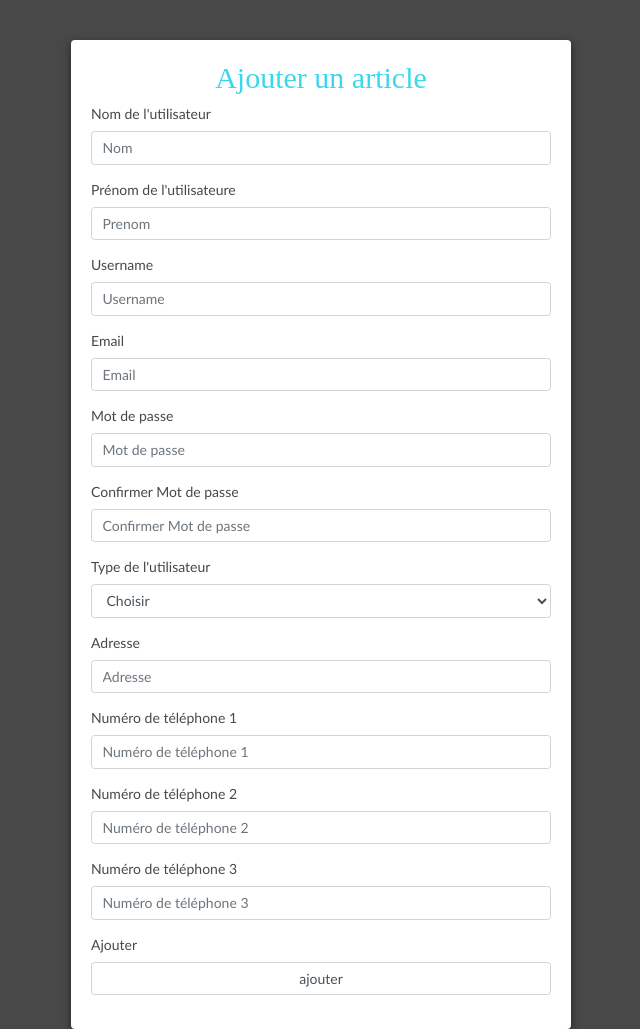
After one commit to Lamiaselm/Excellence, a PHP site: page /RegisterPage.php in a window 1280 px wide. The commit adds this page. Shown: the whole page, without its empty margins (319-959 px from the left). Run offline with PHP 8.4, Linux system fonts and the light colour scheme.

Commit message:
add user register

```diff
--- a/Controllers/UserController.php
+++ b/Controllers/UserController.php
@@ -44,5 +44,14 @@ class UserController{
 
         return $auth;
     }
+    public function register($nom,$prenom,$user_name,$email,$mdp,$mdp_confirmer,$type,$adresse,$tel1,$tel2,$tel3)
+    {  if($mdp==$mdp_confirmer)
+        {   $mdp_hash=hash('md5',$mdp);
+            user::register($nom,$prenom,$user_name,$email,$mdp_hash,$adresse,$tel1,$tel2,$tel3,$type);
+            echo "user added";
+        }else {
+            echo "user not added";
+        }
+    }
 
 }
--- a/Models/User.php
+++ b/Models/User.php
@@ -12,9 +12,9 @@ class user{
 
     public function login($email,$mdp){
         $db =Db::connect();
-       echo $mdp;
+
         $mdp_hash=hash('md5',$mdp);
-        echo $mdp_hash;
+
         $requete = "SELECT * FROM users WHERE email = '$email' AND mdp = '$mdp_hash'";
         $users= Db::execute_query($requete);
         foreach ($users as $user) {
@@ -24,7 +24,13 @@ class user{
         }
         return $users;
     }
+    public function register($nom,$prenom,$user_name,$email,$mdp,$adresse,$tel1,$tel2,$tel3,$type)
+    {
+        $db =Db::connect();
+        $query="INSERT INTO users (nom,prenom,user_name,email,mdp,adresse,tel1,tel2,tel3,type) VALUES ('$nom','$prenom','$user_name','$email','$mdp','$adresse','$tel1','$tel2','$tel3','$type')";
+        $err = Db::execute_query($query);
 
+    }
     public function getUserById($id){
         $requete = "SELECT * FROM users WHERE ID_user = '$id' LIMIT 1";
         return Db::execute_query($requete)[0];
--- a/Views/AdminPage.php
+++ b/Views/AdminPage.php
@@ -57,7 +57,7 @@ if(!isset( $_SESSION['auth'])) {
     </div>
     <div class="row">
               <div class="col-md-10 container-categ">
-              <a href="">
+              <a href="RegisterPage.php">
                    <div class="card-admin">
                         <img src="../Assets/images/application.png" alt="icon">
                         <h2>Gestion des utilisateurs</h2>
@@ -75,7 +75,7 @@ if(!isset( $_SESSION['auth'])) {
                         <h2>Gestion de la page contact</h2>
                    </div>
                    </a>
-                   <a href="">
+                   <a href="DiaporamaImagePage.php">
                    <div class="card-admin">
                         <img src="../Assets/images/application.png" alt="icon">
                         <h2>Catégorie paramètres</h2>
--- /dev/null
+++ b/Views/RegisterPage.php
@@ -0,0 +1,103 @@
+<?php
+
+session_start();
+?>
+<!DOCTYPE html>
+<html lang="en">
+<head>
+    <meta charset="UTF-8">
+    <meta http-equiv="X-UA-Compatible" content="IE=edge">
+    <meta name="viewport" content="width=device-width, initial-scale=1, shrink-to-fit=no">
+    <link rel="stylesheet" href="https://stackpath.bootstrapcdn.com/bootstrap/4.3.1/css/bootstrap.min.css" integrity="sha384-ggOyR0iXCbMQv3Xipma34MD+dH/1fQ784/j6cY/iJTQUOhcWr7x9JvoRxT2MZw1T" crossorigin="anonymous">
+    <link   href="../Assets/Excellence-style.css" rel="stylesheet" type="text/css"/>
+    <script src="https://ajax.googleapis.com/ajax/libs/jquery/3.5.1/jquery.min.js"></script>
+    <script src="https://cdnjs.cloudflare.com/ajax/libs/popper.js/1.16.0/umd/popper.min.js"></script>
+    <script src="https://maxcdn.bootstrapcdn.com/bootstrap/4.5.2/js/bootstrap.min.js"></script>
+    <title>Register page</title>
+</head>
+    <body style="background-color: #494848;">
+
+     <div class="article-container" style="height:100%;">
+     <h2>Ajouter un article</h2>
+     <form method="POST" enctype="multipart/form-data">
+  <div class="form-group">
+    <label for="exampleFormControlInput1">Nom de l'utilisateur</label>
+    <input type="text" class="form-control" name="nom" placeholder="Nom">
+  </div>
+  <div class="form-group">
+    <label for="exampleFormControlInput1">Prénom de l'utilisateure</label>
+    <input type="text" class="form-control" name="prenom" placeholder="Prenom">
+  </div>
+  <div class="form-group">
+    <label for="exampleFormControlInput1">Username</label>
+    <input type="text" class="form-control" name="user_name" placeholder="Username">
+  </div>
+  <div class="form-group">
+    <label for="exampleFormControlInput1">Email</label>
+    <input type="email" class="form-control" name="email" placeholder="Email">
+  </div>
+  <div class="form-group">
+    <label for="exampleFormControlInput1">Mot de passe</label>
+    <input type="password" class="form-control" name="mdp" placeholder="Mot de passe">
+  </div>
+  <div class="form-group">
+    <label for="exampleFormControlInput1">Confirmer Mot de passe</label>
+    <input type="password" class="form-control" name="mdp_confirmer" placeholder="Confirmer Mot de passe">
+  </div>
+  <div class="form-group">
+    <label for="exampleFormControlSelect1">Type de l'utilisateur</label>
+    <select class="form-control" name="type">
+      <option value="">Choisir</option>
+      <option value="2">Enseignant</option>
+      <option value="3">Elève</option>
+      <option value="4">Parent</option>
+    </select>
+  </div>
+  <div class="form-group">
+    <label for="exampleFormControlInput1">Adresse</label>
+    <input type="text" class="form-control" name="adresse" placeholder="Adresse">
+  </div>
+  <div class="form-group">
+    <label for="exampleFormControlInput1">Numéro de téléphone 1</label>
+    <input type="text" class="form-control" name="tel1" placeholder="Numéro de téléphone 1">
+  </div>
+  <div class="form-group">
+    <label for="exampleFormControlInput1">Numéro de téléphone 2</label>
+    <input type="text" class="form-control" name="tel2" placeholder="Numéro de téléphone 2">
+  </div>
+  <div class="form-group">
+    <label for="exampleFormControlInput1">Numéro de téléphone 3</label>
+    <input type="text" class="form-control" name="tel3" placeholder="Numéro de téléphone 3">
+  </div>
+
+
+  <div class="form-group">
+    <label for="exampleFormControlInput1">Ajouter</label>
+    <input type="submit" class="form-control" name="ajouter"value="ajouter">
+  </div>
+
+
+</form>
+<?php
+    require_once ('../Controllers/UserController.php');
+    $userCTRL = new UserController();
+    if(isset($_POST["ajouter"])){
+
+
+        $userCTRL->register($_POST['nom'],$_POST['prenom'],$_POST['user_name'],$_POST['email'],$_POST['mdp'],$_POST['mdp_confirmer'],$_POST['type'],$_POST['adresse'],$_POST['tel1'],$_POST['tel2'],$_POST['tel3']);
+    }
+
+
+   ?>
+     </div>
+
+    </body>
+<!-- SCRIPTS-->
+<script src="https://code.jquery.com/jquery-3.3.1.slim.min.js" integrity="sha384-q8i/X+965DzO0rT7abK41JStQIAqVgRVzpbzo5smXKp4YfRvH+8abtTE1Pi6jizo" crossorigin="anonymous"></script>
+<script src="https://cdnjs.cloudflare.com/ajax/libs/popper.js/1.14.7/umd/popper.min.js" integrity="sha384-UO2eT0CpHqdSJQ6hJty5KVphtPhzWj9WO1clHTMGa3JDZwrnQq4sF86dIHNDz0W1" crossorigin="anonymous"></script>
+<script src="https://stackpath.bootstrapcdn.com/bootstrap/4.3.1/js/bootstrap.min.js" integrity="sha384-JjSmVgyd0p3pXB1rRibZUAYoIIy6OrQ6VrjIEaFf/nJGzIxFDsf4x0xIM+B07jRM" crossorigin="anonymous"></script>
+<script>
+
+</script>
+</body>
+</html>
```
Also changed, not shown: Views/DiaporamaImagePage.php (added).
